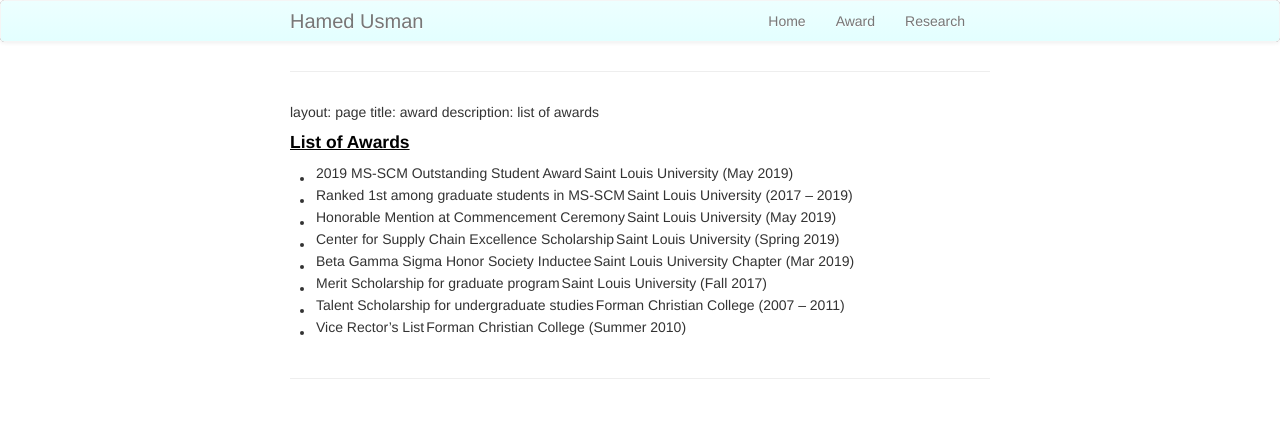
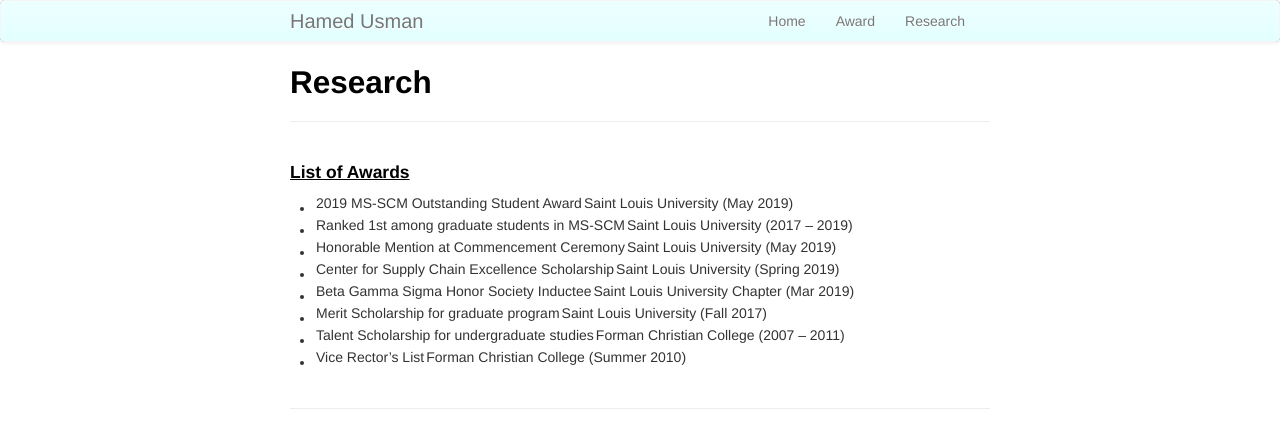
Before and after one commit to hamedusman/hamedusman.github.io, a Jekyll site: the page built from pages/award.md, in a window 1280 px wide. Shown: the top 448 px of the page. Built offline with Jekyll 4.4.1, drawn with Linux system fonts in a browser that asks for light colours; our own code applies the rules of GitHub Pages for plain Markdown files.

Commit message:
Update award.md

```diff
--- a/pages/award.md
+++ b/pages/award.md
@@ -1,6 +1,8 @@
+---
 layout: page
-title: award
-description: list of awards
+title: Research
+description: Hamed Usman's research
+---
 
 #### <u>List of Awards
 -	2019 MS-SCM Outstanding Student Award | Saint Louis University (May 2019)
```
